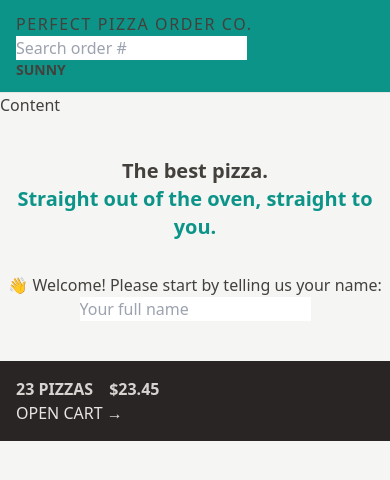
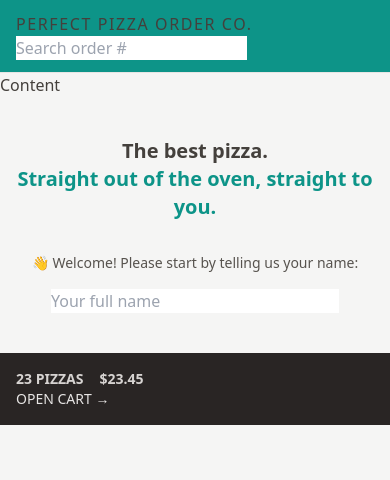
Before and after one commit to SunpreetSandhu/order-app, a React (Vite) app: page / in a window 390 px wide. Shown: the top 480 px of the page. Built offline with nearby package versions, Linux system fonts and the light colour scheme.

Commit message:
added responsive styling to accomodate mobile and tablet

```diff
--- a/src/features/cart/CartOverview.jsx
+++ b/src/features/cart/CartOverview.jsx
@@ -2,8 +2,8 @@ import { Link } from 'react-router-dom';
 
 function CartOverview() {
   return (
-    <div className="bg-stone-800 p-4  uppercase text-stone-200">
-      <p className="space-x-4 font-semibold text-stone-300 ">
+    <div className="bg-stone-800 p-4  text-sm uppercase text-stone-200 sm:px-6 md:text-base">
+      <p className="space-x-4 font-semibold text-stone-300 sm:space-x-6">
         <span>23 pizzas</span>
         <span>$23.45</span>
       </p>
--- a/src/features/user/CreateUser.jsx
+++ b/src/features/user/CreateUser.jsx
@@ -9,13 +9,16 @@ function CreateUser() {
 
   return (
     <form onSubmit={handleSubmit}>
-      <p>👋 Welcome! Please start by telling us your name:</p>
+      <p className="mb-4 text-sm text-stone-600 md:text-base">
+        👋 Welcome! Please start by telling us your name:
+      </p>
 
       <input
         type="text"
         placeholder="Your full name"
         value={username}
         onChange={(e) => setUsername(e.target.value)}
+        className="w-72"
       />
 
       {username !== '' && (
--- a/src/features/user/Username.jsx
+++ b/src/features/user/Username.jsx
@@ -1,5 +1,5 @@
 function Username() {
-  return <div className="text-sm font-semibold">Sunny</div>;
+  return <div className="hidden text-sm font-semibold">Sunny</div>;
 }
 
 export default Username;
--- a/src/ui/Header.jsx
+++ b/src/ui/Header.jsx
@@ -6,7 +6,7 @@ function Header() {
   return (
     <header
       className="px border-b border-stone-200
-     bg-teal-600 px-4 py-3 uppercase"
+     bg-teal-600 px-4 py-3 uppercase sm:px-6"
     >
       <Link to="/" className="tracking-widest">
         Perfect Pizza Order Co.
--- a/src/ui/Home.jsx
+++ b/src/ui/Home.jsx
@@ -2,7 +2,7 @@ import CreateUser from '../features/user/CreateUser';
 
 function Home() {
   return (
-    <div className="my-10 text-center">
+    <div className="my-10 text-center sm:my-16">
       <h1 className="mb-8 text-xl font-semibold">
         The best pizza.
         <br />
```
